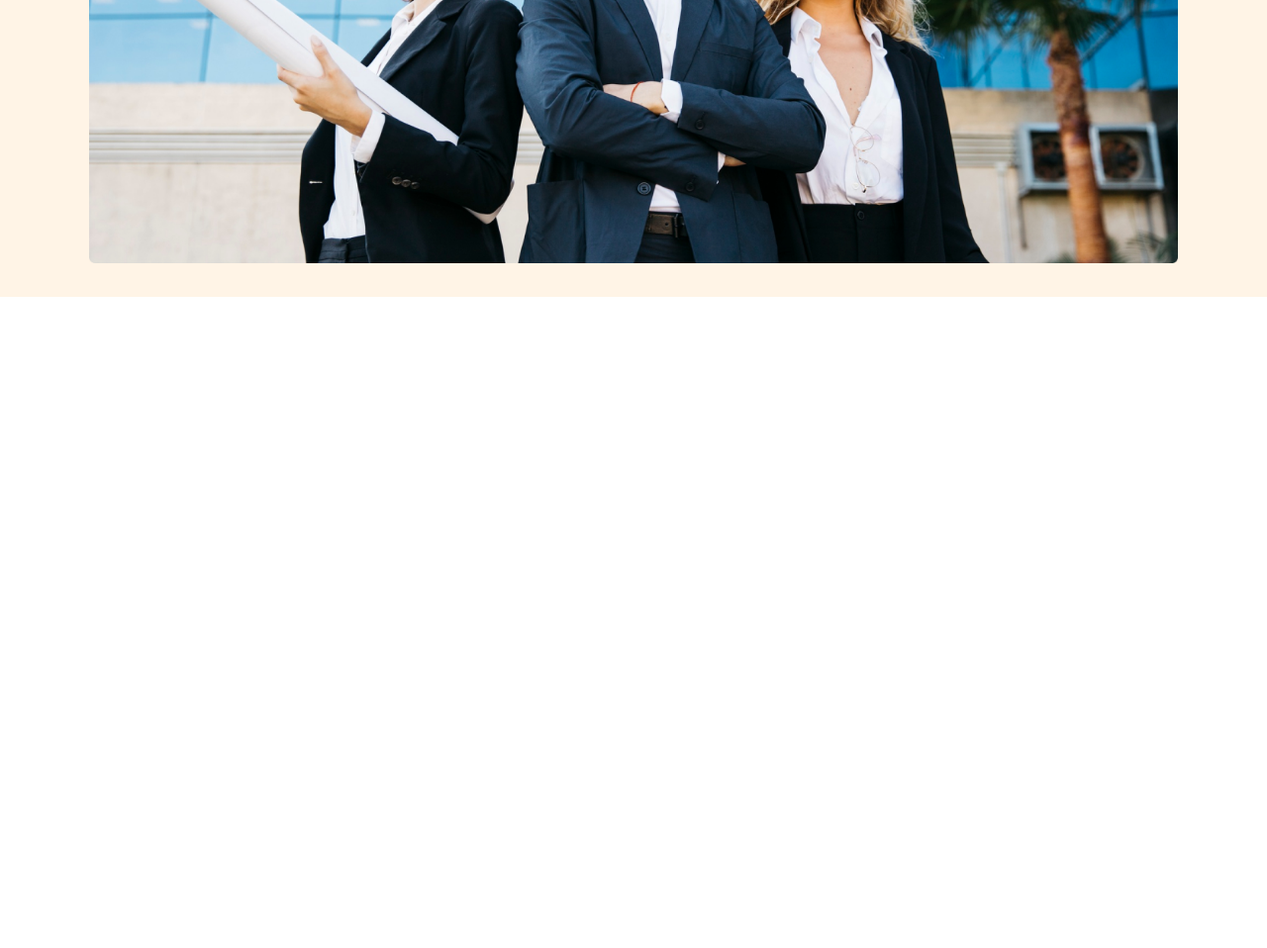
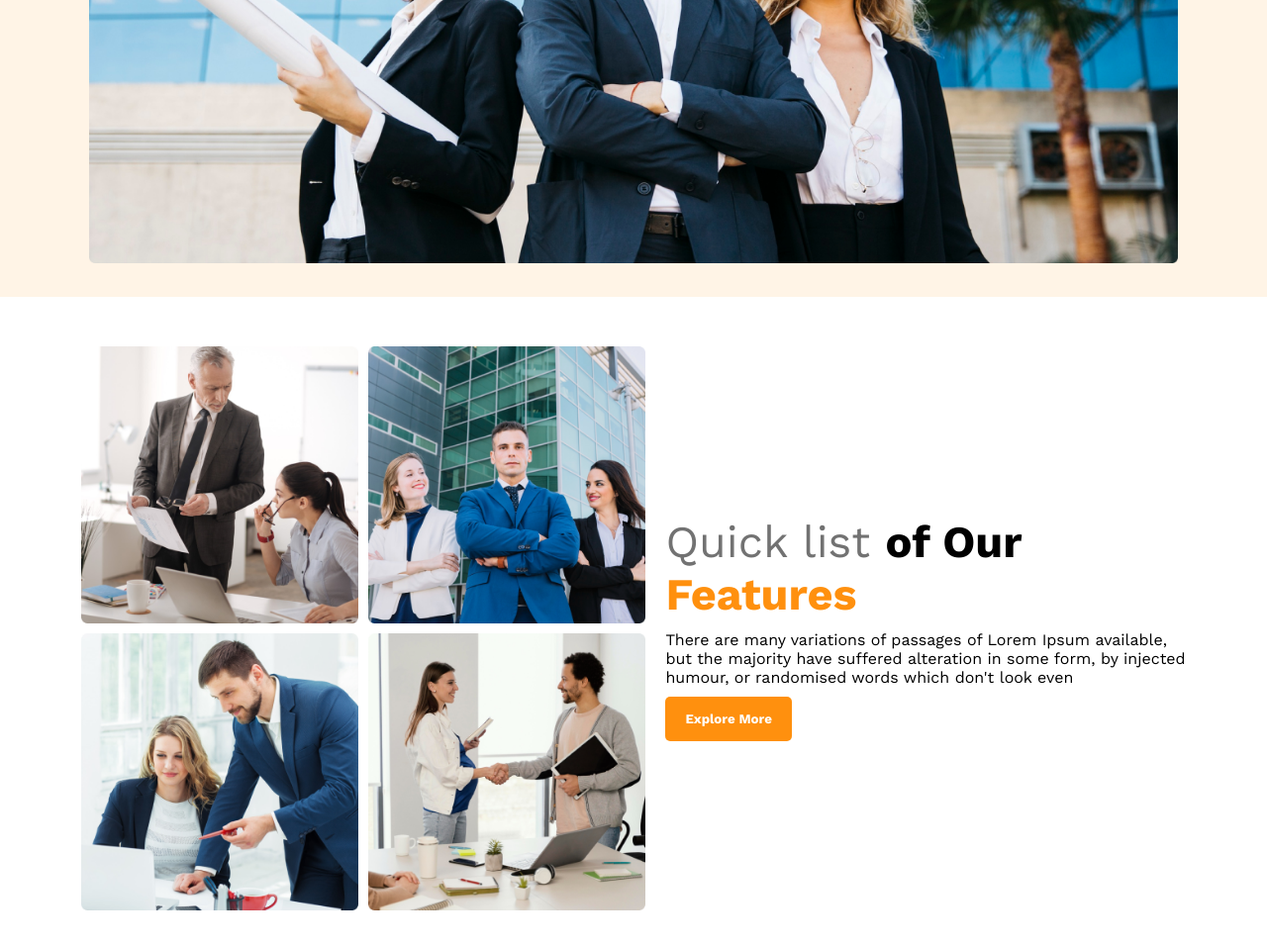
Before and after one commit to MD-Moniruzzaman-Arafat/Module-11-project, a plain HTML site: page index.html in a window 1280 px wide. Shown: the part 710-1668 px from the top of the page at 99% size. Before the commit the page ends 1010 px from the top, so only its background shows below. Drawn offline with nearby package versions, Linux system fonts and the light colour scheme.

Commit message:
Quick list of Our Features section

```diff
--- a/css/style.css
+++ b/css/style.css
@@ -62,3 +62,52 @@ header {
 .image img {
     width: 1100px;
 }
+
+/* Quick list of Our Features section */
+.features-section {
+    display: flex;
+    align-items: center;
+    justify-content: center;
+    gap: 20px;
+    margin: 50px 0;
+}
+
+.Features-image {
+    display: grid;
+    grid-template-columns: repeat(2, 1fr);
+    gap: 10px;
+}
+
+.Features-image img {
+    width: 280px;
+}
+
+.features-describtion h1 {
+    font-size: 45px;
+    color: #727272;
+    font-weight: 400;
+}
+
+.features-describtion .black {
+    color: black;
+    font-weight: 700;
+}
+
+.features-describtion .orange {
+    color: #FF900E;
+    font-weight: 700;
+}
+
+.features-describtion p {
+    font-size: 16px;
+    margin: 10px 0;
+}
+
+.features-describtion button {
+    background-color: #FF900E;
+    padding: 15px 20px;
+    color: white;
+    border: none;
+    border-radius: 5px;
+    font-weight: 700;
+}
--- a/index.html
+++ b/index.html
@@ -43,6 +43,23 @@
             </div>
         </div>
     </header>
+    <main>
+        <!-- Quick list of Our Features section -->
+        <section class="features-section">
+            <div class="Features-image">
+                <img src="./images/team1.png" alt="">
+                <img src="./images/team2.png" alt="">
+                <img src="./images/team3.png" alt="">
+                <img src="./images/team4.png" alt="">
+            </div>
+            <div class="features-describtion">
+                <h1>Quick list <span class="black">of Our</span> <br> <span class="orange">Features</span></h1>
+                <p>There are many variations of passages of Lorem Ipsum available, <br> but the majority have suffered
+                    alteration in some form, by injected <br> humour, or randomised words which don't look even</p>
+                <button>Explore More</button>
+            </div>
+        </section>
+    </main>
 
 </body>
 
```
